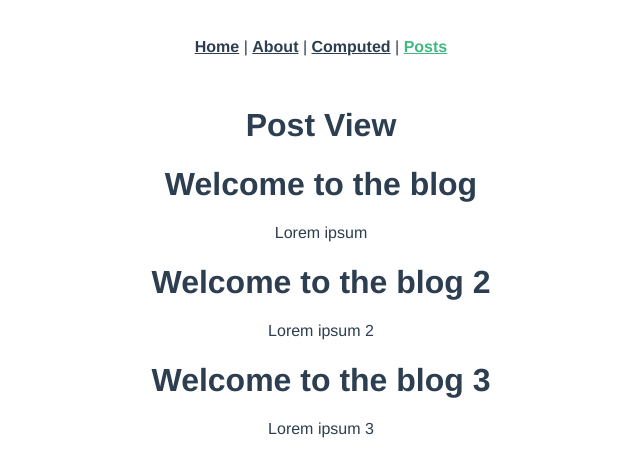
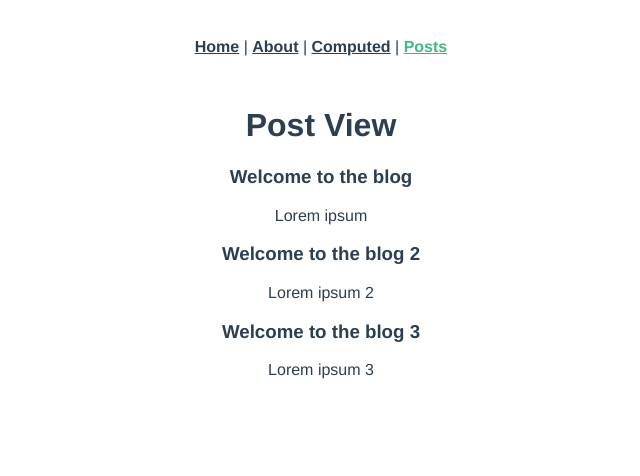
Before and after one commit to smfarhad/vue-composition, a Vue app: page /posts in a window 1280 px wide. Shown: the top 476 px of the page, without its empty margins (319-959 px from the left). Built offline with nearby package versions, Linux system fonts and the light colour scheme.

Commit message:
single post

```diff
--- a/src/components/PostList.vue
+++ b/src/components/PostList.vue
@@ -1,16 +1,21 @@
 <template>
     <div class="post-list">
         <div v-for="post in posts" :key="post.id">
-            <h1>{{ post.title }}</h1>
-            <div>{{ post.body }}</div>
+            <SinglePost :post="post" />
         </div>
 
     </div>
 </template>
 
 <script>
+import SinglePost from './SinglePost.vue';
+
 export default {
-    props: ['posts']
+    props: ["posts"],
+    setup(props) {
+        console.log(props.posts);
+    },
+    components: { SinglePost }
 }
 </script>
 
--- /dev/null
+++ b/src/components/SinglePost.vue
@@ -0,0 +1,16 @@
+<template>
+    <div>
+        <h3>{{ post.title }}</h3>
+        <p> {{ post.body }}</p>
+    </div>
+</template>
+
+<script>
+export default {
+    props: ['post']
+}
+</script>
+
+<style>
+
+</style>
```
